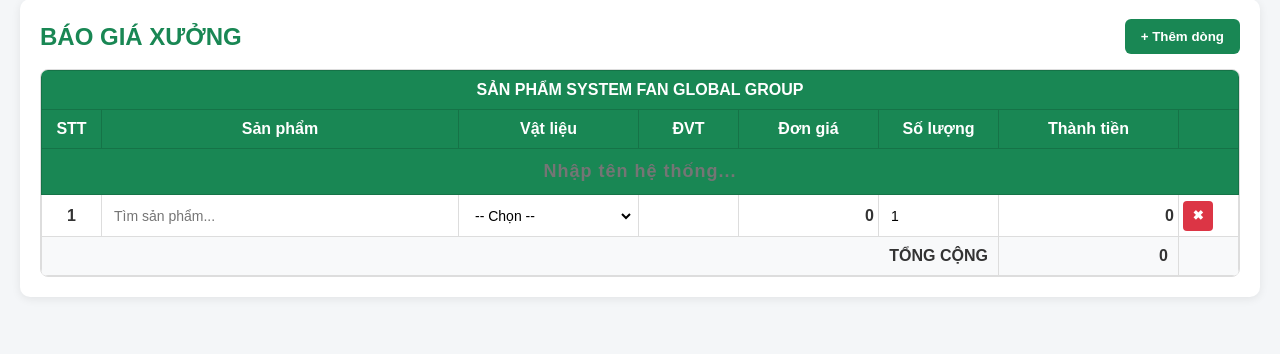
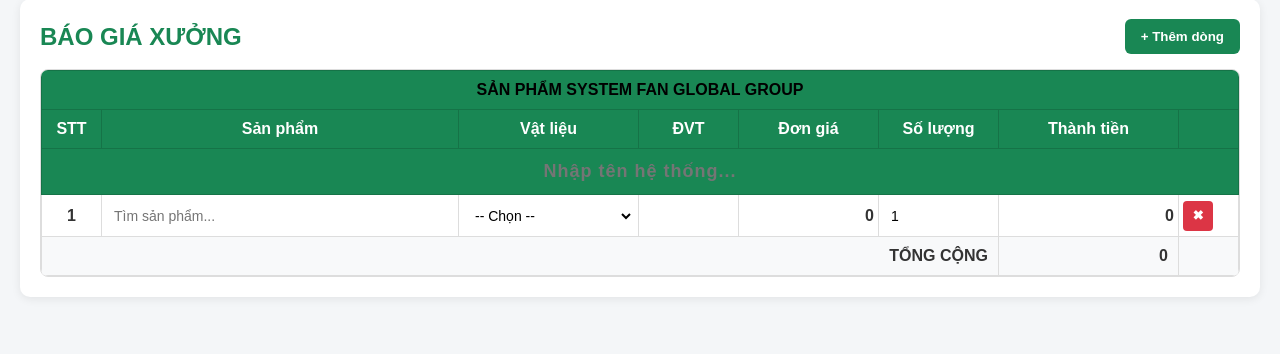
Before and after one commit to 20020899-debug/quote-web, a Flask app: page / in a window 1280 px wide. Shown: the part 21-375 px from the top of the page. Run offline with Flask 3, Linux system fonts and the light colour scheme; data that the repository does not hold is empty.

Commit message:
Update style.css

```diff
--- a/quote-web/static/style.css
+++ b/quote-web/static/style.css
@@ -251,11 +251,11 @@
     letter-spacing:1px;
 
     background:#198754;
-    color:#000000;
+    color:white;
 }
 .system-title{
     background:#198754;
-    color:white;
+    color:#000000;
     font-weight:bold;
     text-align:center;
     font-size:16px;
```
